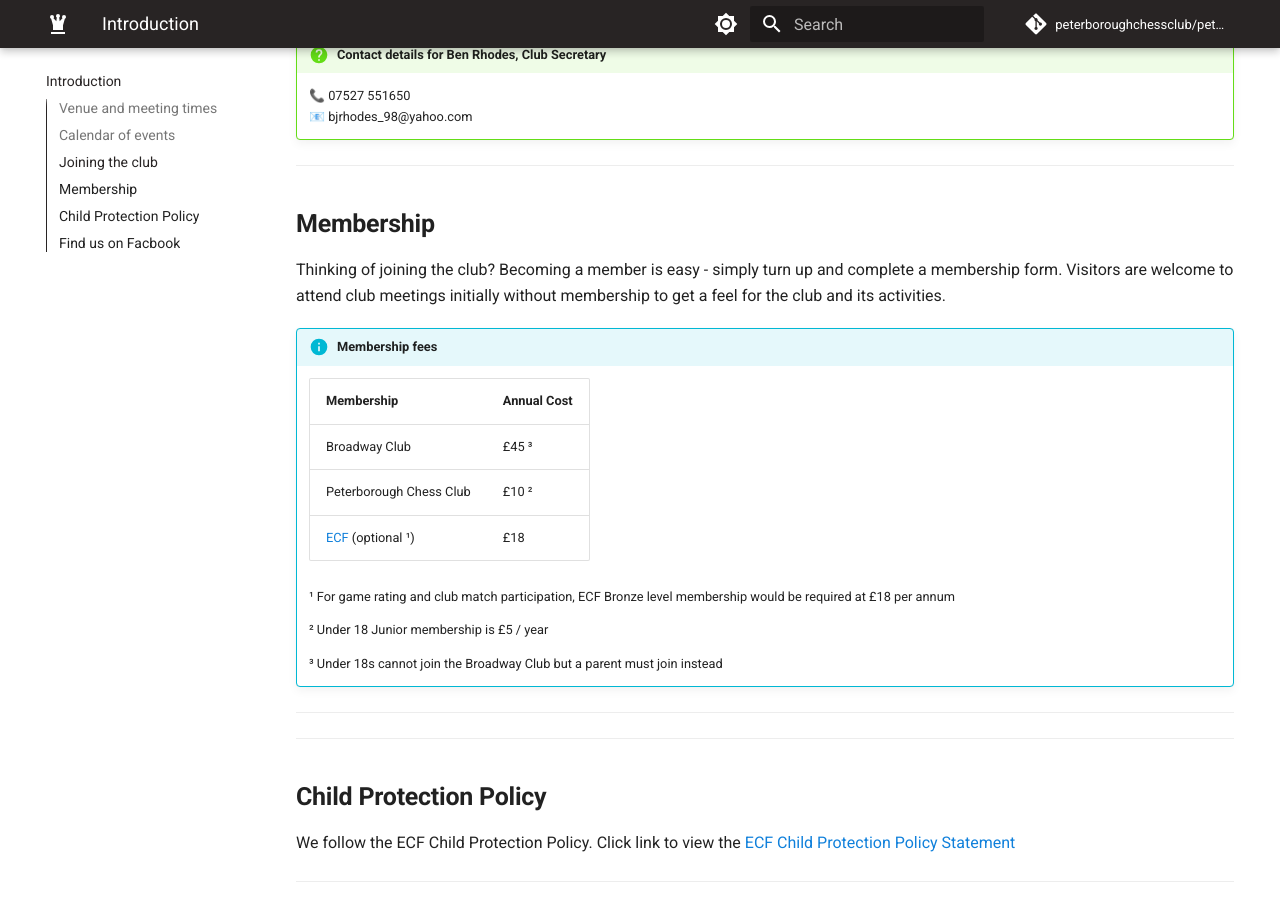
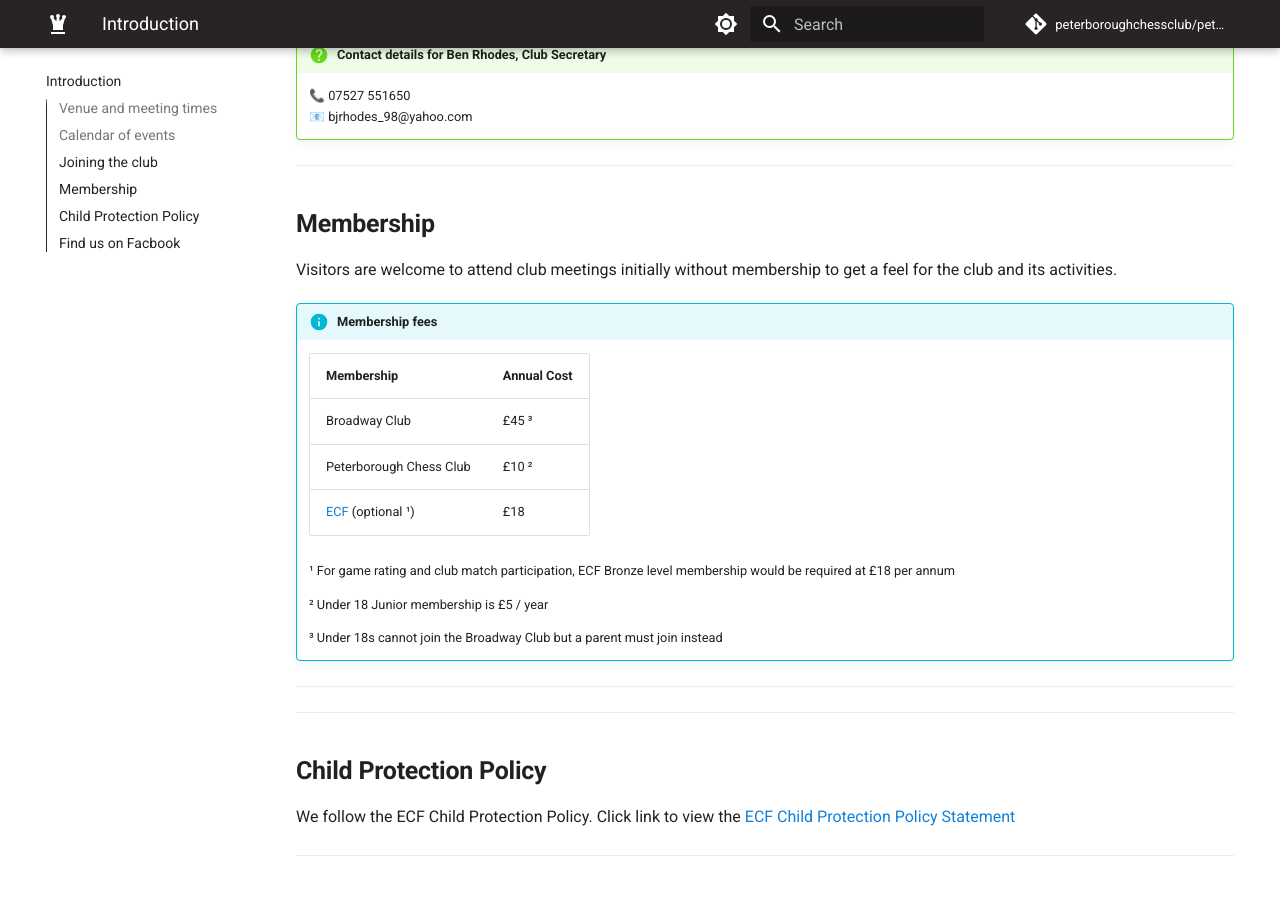
Before and after one commit to peterboroughchessclub/site, an MkDocs documentation site: the page built from docs/index.md, in a window 1280 px wide and 900 px high, scrolled down 2741 px. Built offline with MkDocs 1.6.1 and Material for MkDocs 9.7.7, drawn with Linux system fonts in a browser that asks for light colours; comment, search, counter and statistics services are not loaded.

Commit message:
Update index.md

```diff
--- a/docs/index.md
+++ b/docs/index.md
@@ -49,7 +49,7 @@ We meet at the [Broadway Club, 77 Broadway, Peterborough PE1 4DA](https://www.go
 
 ## Membership
 
-Thinking of joining the club? Becoming a member is easy - simply turn up and complete a membership form. Visitors are welcome to attend club meetings initially without membership to get a feel for the club and its activities.
+Visitors are welcome to attend club meetings initially without membership to get a feel for the club and its activities.
 
 
 
```
